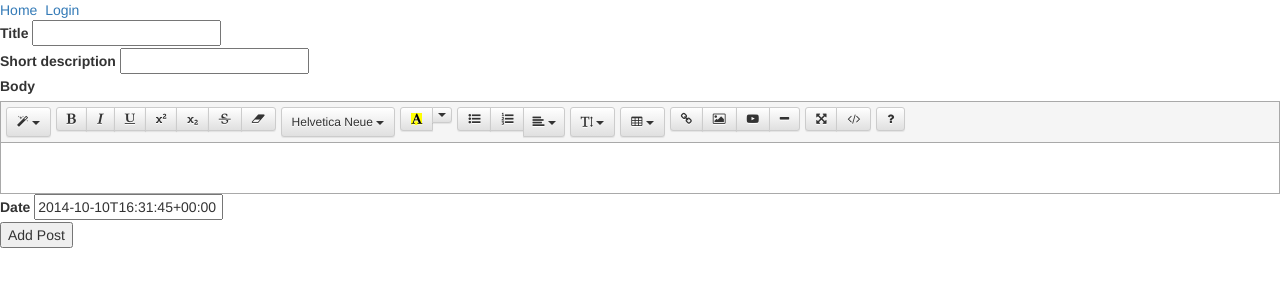
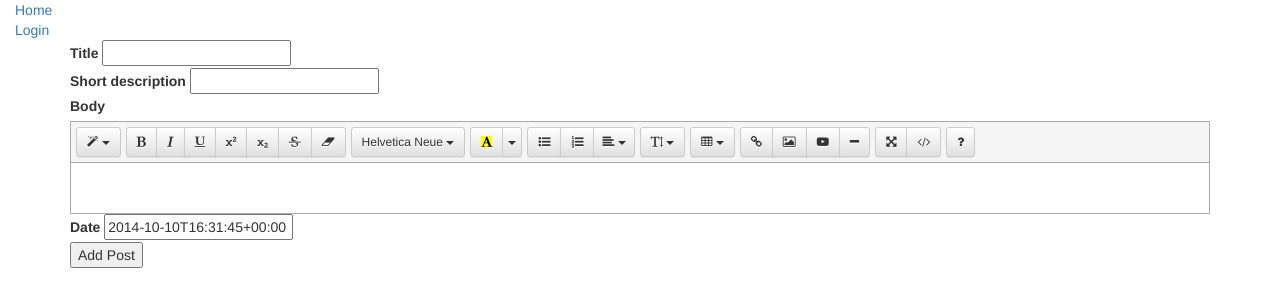
Before and after one commit to pacud/miniblog, a Python web app: template templates/add_post.html in a window 1280 px wide. Shown: the top 307 px of the page. Run offline with Jinja, Linux system fonts and the light colour scheme; the template is opened without the code that fills it, so the values that code supplies are empty; some libraries are stand-ins or nearby versions.

Commit message:
refs #13: setup default layout

```diff
--- a/templates/main.html
+++ b/templates/main.html
@@ -1,4 +1,5 @@
-<html>
+<!DOCTYPE html>
+<html lang="en">
   <head>
     <!-- Latest compiled and minified CSS -->
     <link rel="stylesheet" href="https://maxcdn.bootstrapcdn.com/bootstrap/3.2.0/css/bootstrap.min.css">
@@ -15,10 +16,14 @@
     <!-- meta -->
     <meta charset="UTF-8">
     <meta http-equiv="Content-Type" content="text/html;charset=UTF-8">
+    <!-- meta recommended by bootstrap to ensure proper work on mobile devices -->
+    <meta name="viewport" content="width=device-width, initial-scale=1">
     <title>pacu - {{ title }}</title>
   </head>
   <body>
-    <div><a href="/index/0">Home</a>&nbsp;
+    <div class="container-fluid">
+        <div class="row">
+            <div class="col-md-1"><a href="/index/0">Home</a>&nbsp;
             {% if not session.username %}
                 <a href="/login">Login</a></div>
             {% else %}
@@ -26,8 +31,13 @@
             {% endif %}
             </div>
             {% if session.username %}
-        <div>Miniblog: <a href="/add_post">Add post</a></div>
+                <div class="col-md-10"></div>
+                <div class="col-md-1">Miniblog: <a href="/add_post">Add post</a></div>
             {% endif %}
+        </div>
+    </div>
+    <div class="container">
         {% block content %}{% endblock %}
+    </div>
   </body>
 </html>
```
Lines whose indentation alone changed are shown as unchanged.
